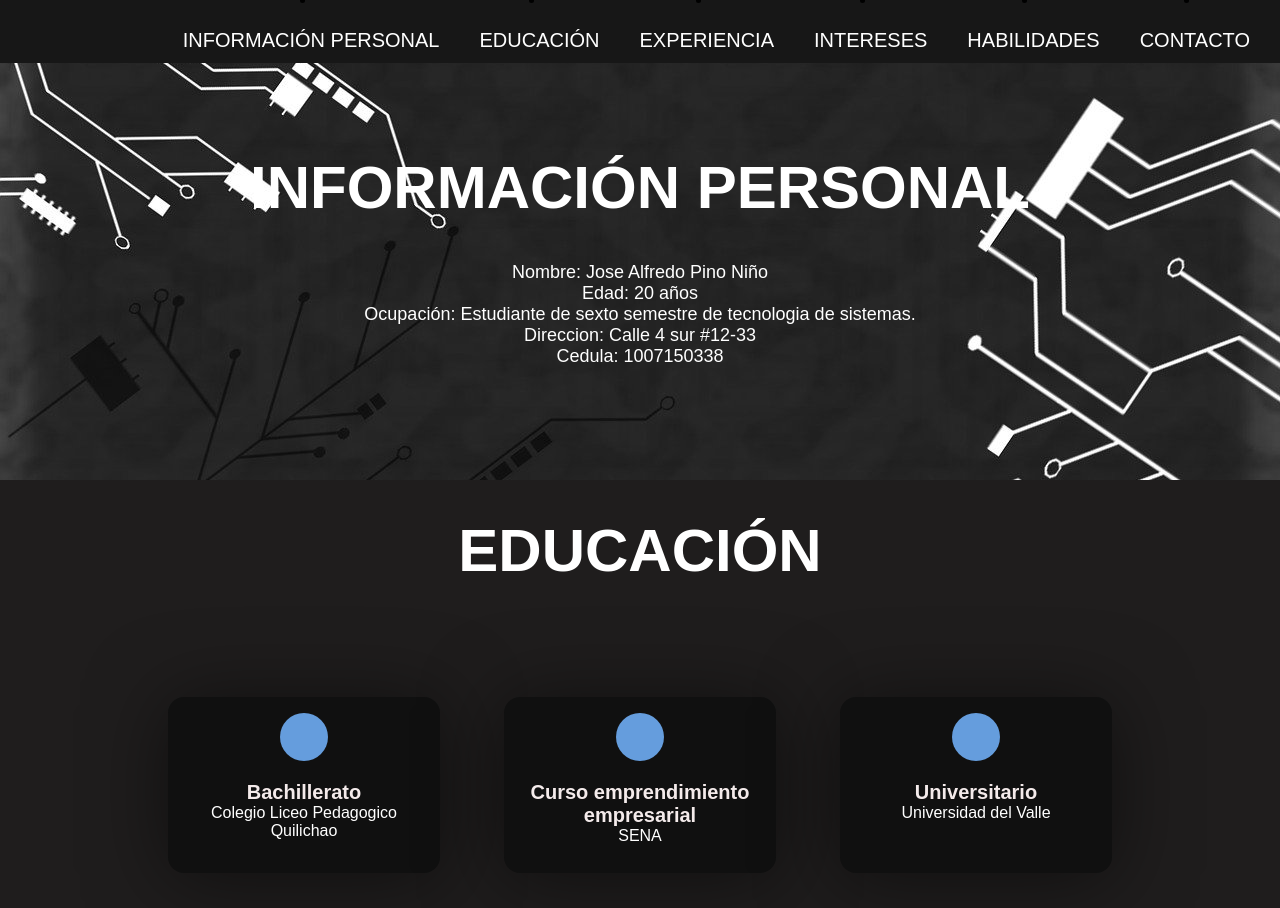
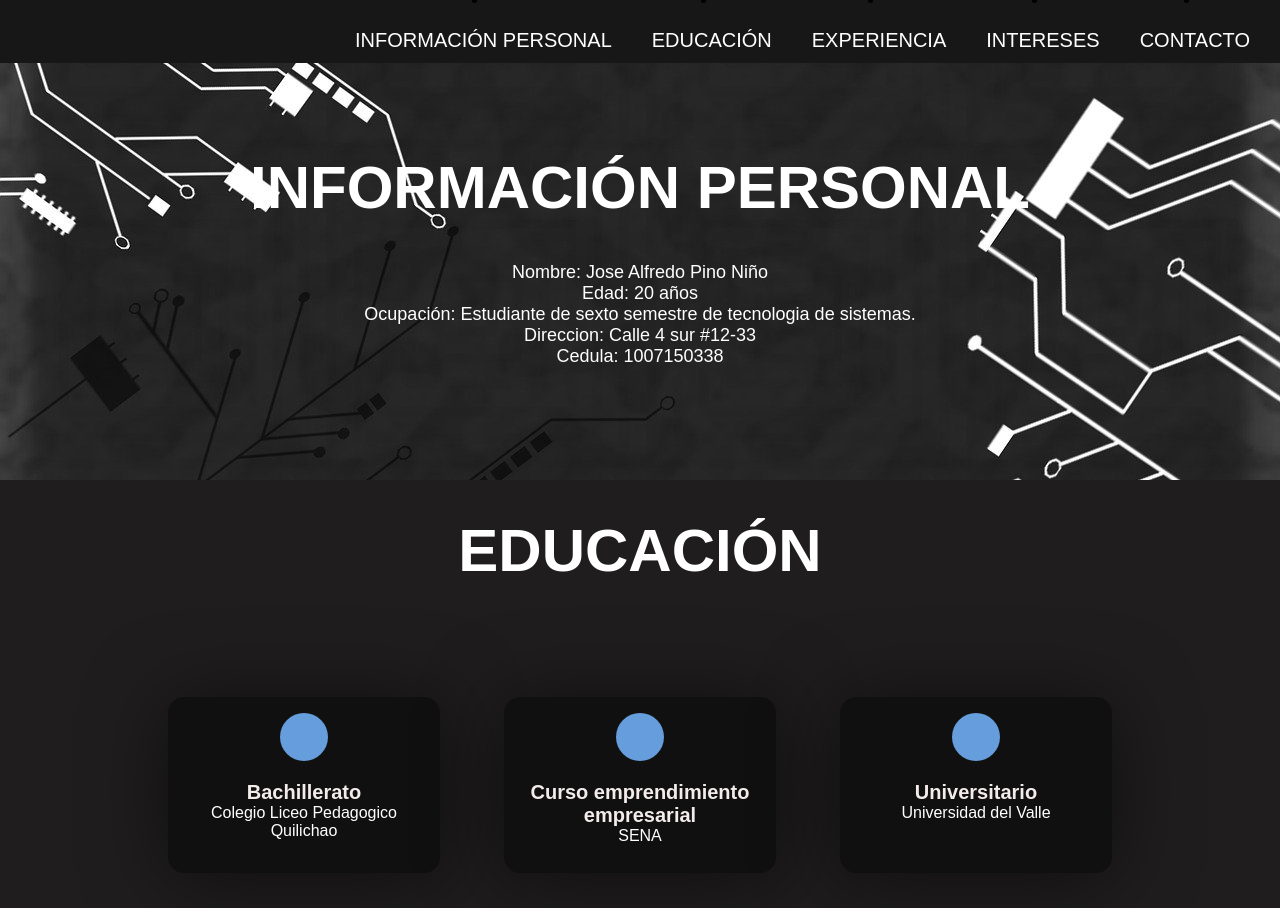
Before and after one commit to JosePino10/JosePino10.github.io, a plain HTML site: page index.html in a window 1280 px wide. Shown: the top 908 px of the page. Drawn offline with Linux system fonts and the light colour scheme; files whose address does not match are found by name.

Commit message:
Add files via upload

```diff
--- a/index.html
+++ b/index.html
@@ -23,7 +23,6 @@
             <li><a href="#educacion">Educación</a></li>
             <li><a href="#experiencia">Experiencia</a></li>
             <li><a href="#intereses">Intereses</a></li>
-            <li><a href="#habilidad">Habilidades</a></li>
             <li><a href="#contacto">Contacto</a></li>
 
 
```
